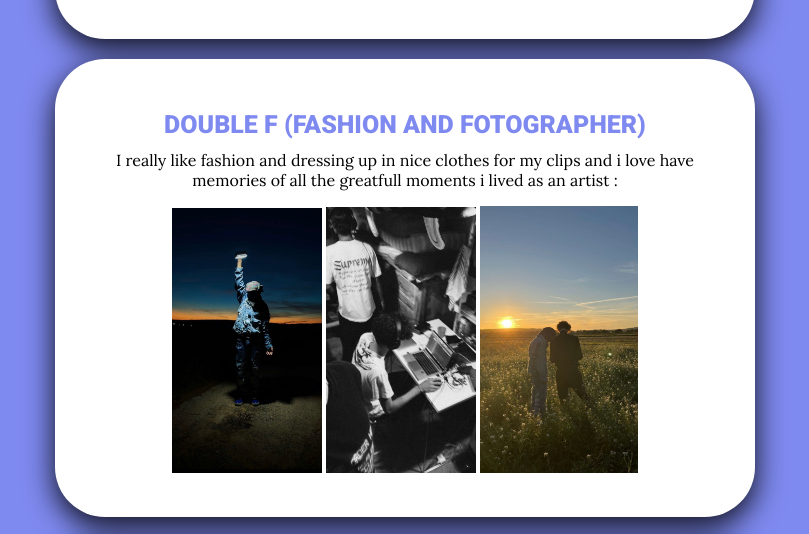
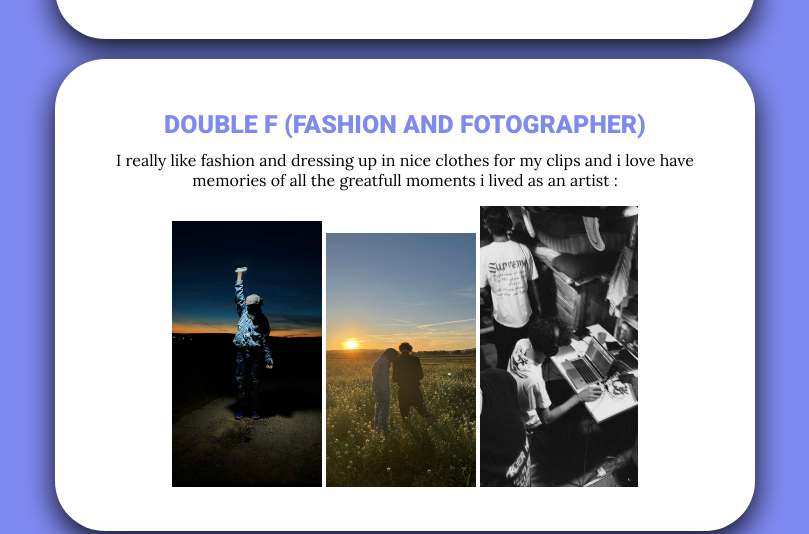
Before and after one commit to AnToloGie8/cazzulovincent.github.io, a plain HTML site: page index.html in a window 1280 px wide. Shown: the part 977-1511 px from the top of the page, without its empty margins (235-1044 px from the left). Drawn offline with Linux system fonts and the light colour scheme.

Commit message:
Update index.html

```diff
--- a/index.html
+++ b/index.html
@@ -59,8 +59,8 @@
 
                      </p>
                      <img src="images/IMG_6431.jpg" class="img-square" width="150px" alt="Asmar">
-                     <img src="images/IMG_6432.jpg" class="img-square" width="150px" alt="Asmar">
-                     <img src="images/IMG_6430.jpg" class="img-square" width="158px" alt="Asmar">
+                     <img src="images/IMG_6430.jpg" class="img-square" width="150px" alt="Asmar">
+                     <img src="images/IMG_6432.jpg" class="img-square" width="158px" alt="Asmar">
              </div>
 
 
```
